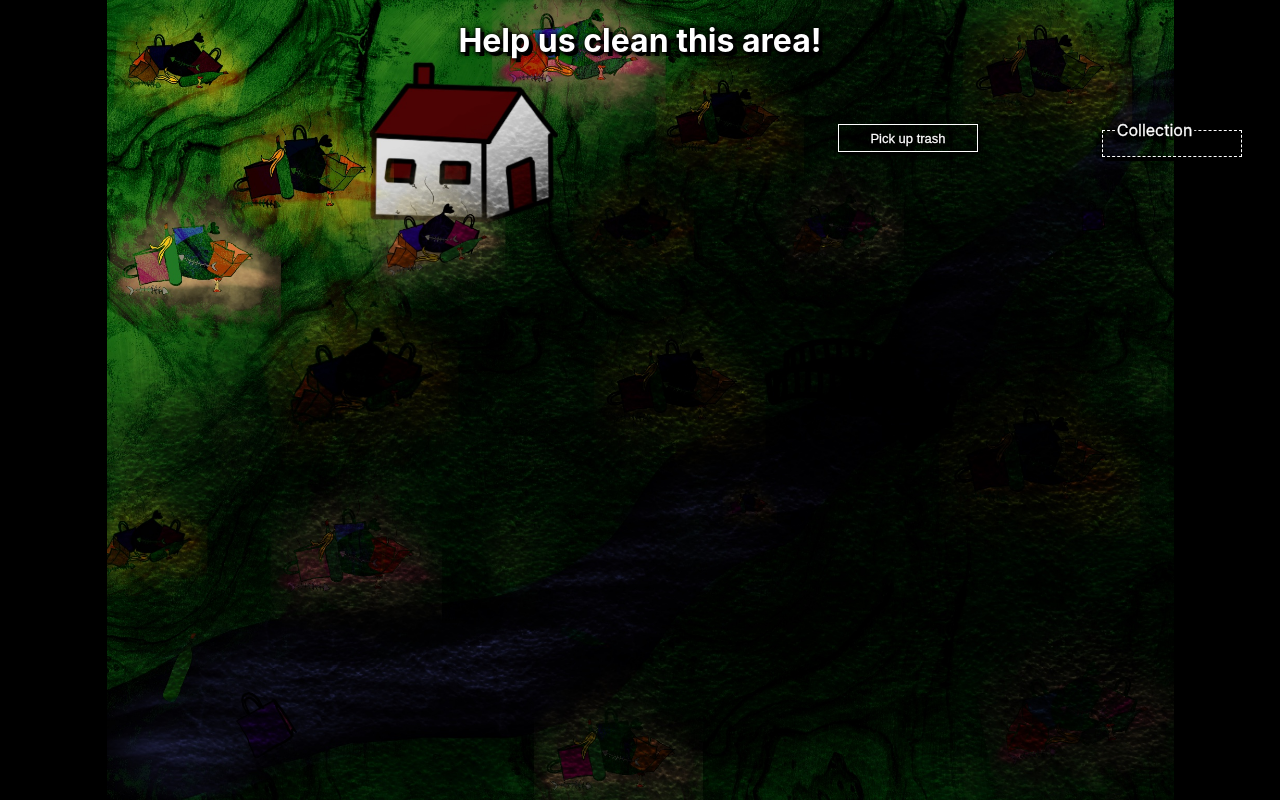
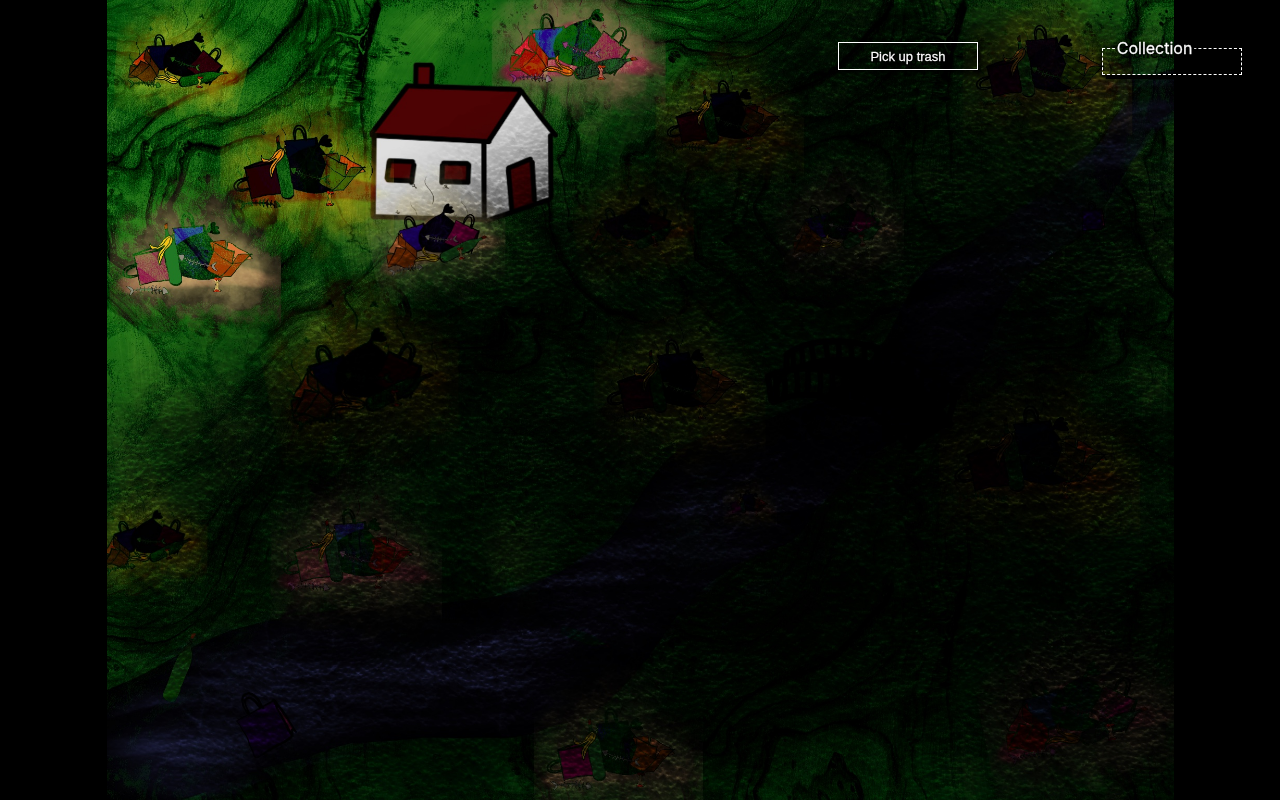
Before and after one commit to henrybzhang/green-room, a React (Create React App) app: page / in a window 1280 px wide. Built offline with nearby package versions, Linux system fonts and the light colour scheme.

Commit message:
rollback changes

```diff
--- a/src/App.jsx
+++ b/src/App.jsx
@@ -14,13 +14,10 @@ function App() {
         backgroundImage: `url(${backgroundImage})`,
       }}
     >
-      <div>
-        <h1 className='title'>Help us clean this area!</h1>
-        <div className="content">
-          <EventLog />
-          <ActionButtonGroup />
-          <Inventory />
-        </div>
+      <div className="content">
+        <EventLog />
+        <ActionButtonGroup />
+        <Inventory />
       </div>
     </div>
   );
--- a/src/components/EventLog.jsx
+++ b/src/components/EventLog.jsx
@@ -22,7 +22,10 @@ function EventLog() {
 
       switch (currentAction) {
         case 'pickUpTrash':
-          setEventLog(['Some trash from the ground is picked up', ...eventLogToKeep]);
+          setEventLog([
+            'Some trash from the ground is picked up',
+            ...eventLogToKeep,
+          ]);
           break;
         case 'buildRecycler':
           setEventLog(['The recycler is now operational', ...eventLogToKeep]);
@@ -34,13 +37,19 @@ function EventLog() {
           ]);
           break;
         case 'buildAirFilterv':
-          setEventLog(['An air filter has been constructed', ...eventLogToKeep]);
+          setEventLog([
+            'An air filter has been constructed',
+            ...eventLogToKeep,
+          ]);
           break;
         case 'buildNet':
           setEventLog(['A net has been built', ...eventLogToKeep]);
           break;
         case 'useNet':
-          setEventLog(['Some litter is filtered from the river', ...eventLogToKeep]);
+          setEventLog([
+            'Some litter is filtered from the river',
+            ...eventLogToKeep,
+          ]);
           break;
         case 'buildBridge':
           setEventLog(['The river can now be crossed', ...eventLogToKeep]);
--- a/src/styles/App.css
+++ b/src/styles/App.css
@@ -6,12 +6,6 @@
   background-position: center;
   position: absolute;
   overflow: hidden;
-}
-
-.title{
-  color: white;
-  text-shadow: 4px 4px 0 #000, 1px 1px 5px #000, 1px 1px 5px #000, 1px 1px 5px #000;
-  text-align: center;
 }
 
 .content {
--- a/src/styles/EventLog.css
+++ b/src/styles/EventLog.css
@@ -3,16 +3,12 @@
   -webkit-text-stroke-width: 0.3px;
   -webkit-text-stroke-color: white;
   text-shadow: 4px 4px 0 #000, 1px 1px 5px #000, 1px 1px 5px #000, 1px 1px 5px #000;
+
   /* text-shadow: 2px 2px 30px #000000; */
   margin: 3% auto;
   padding-left: 3%;
   flex-basis: 70%;
-  -webkit-mask-image: linear-gradient(to bottom, black 50%, transparent 100%);
-  mask-image: linear-gradient(to bottom, black 50%, transparent 100%);
-  height: 90vh;
-  overflow-y: scroll;
 }
-
 
 .log > div {
   margin: 10px;
```
